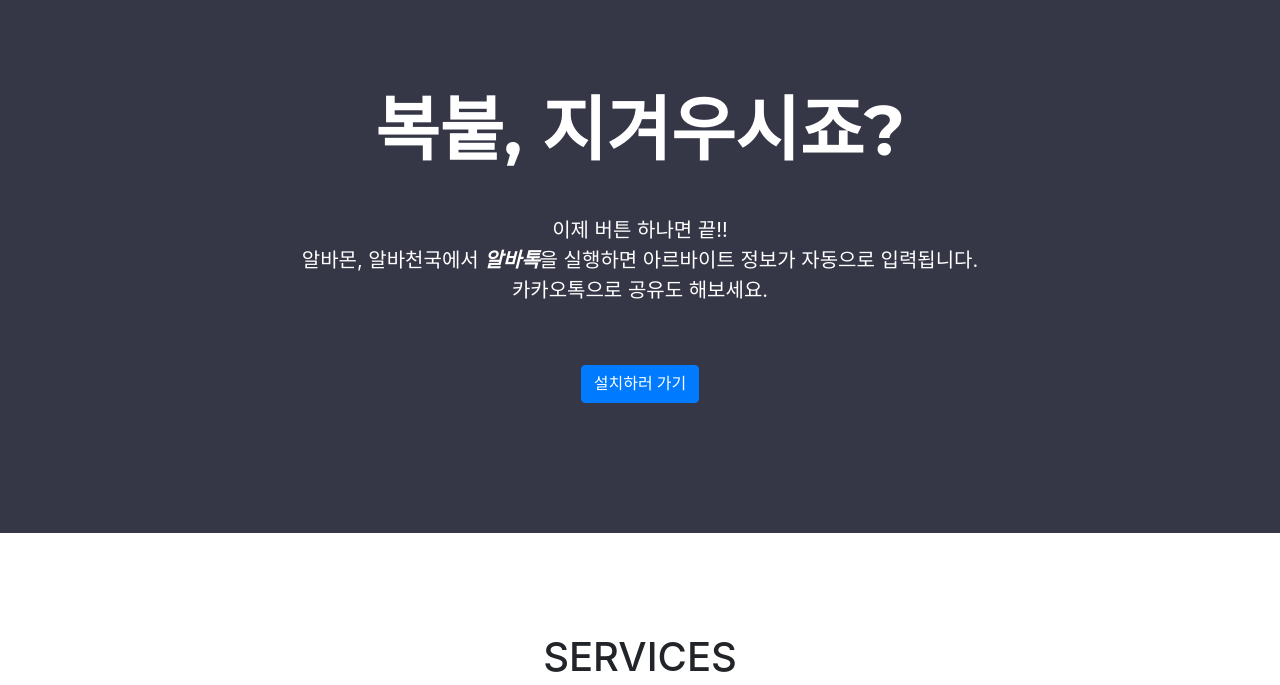
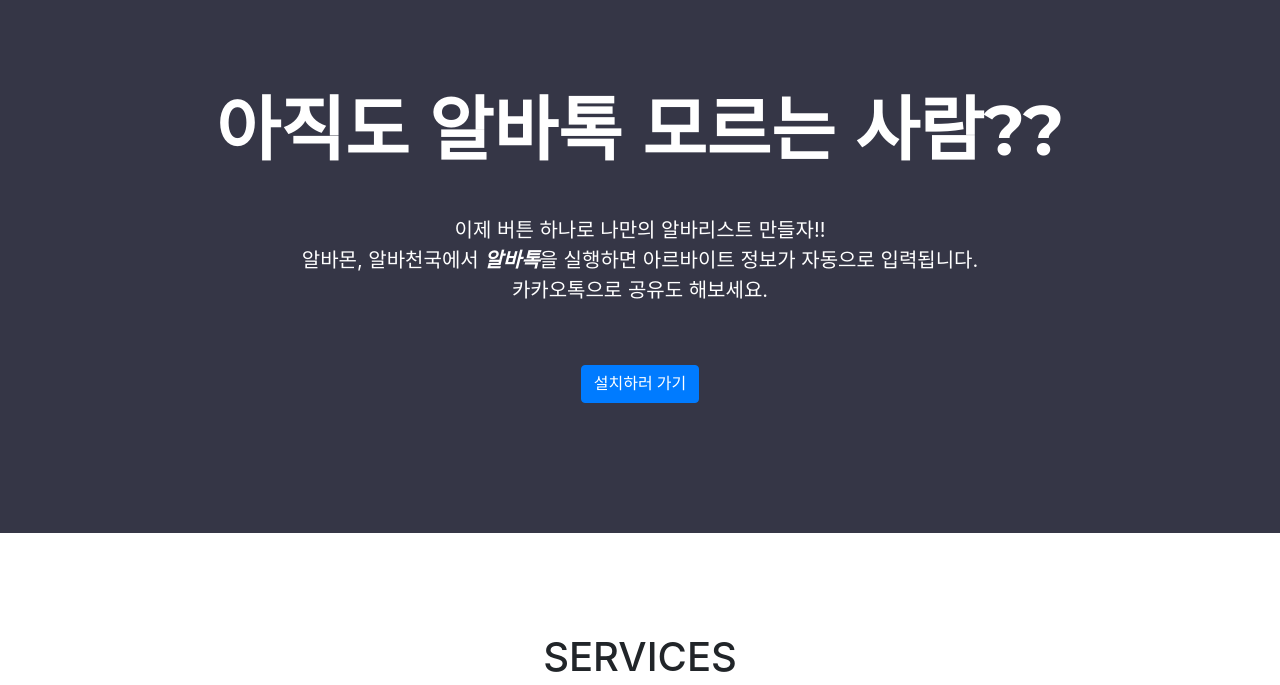
Before and after one commit to albatalk/albatalk.github.io, a website with bundled scripts: page index.html in a window 1280 px wide. Shown: the part 115-800 px from the top of the page. Built offline with nearby package versions, Linux system fonts and the light colour scheme; a web font is replaced by a local one.

Commit message:
msg change

```diff
--- a/index.html
+++ b/index.html
@@ -75,9 +75,9 @@
     <header class="masthead">
       <div class="masthead-container">
         <div class="intro-text">
-          <div class="intro-heading text-uppercase introduce">복붙, 지겨우시죠?</div>
+          <div class="intro-heading text-uppercase introduce">아직도 알바톡 모르는 사람??</div>
           <div class="introduce-detail">
-            이제 버튼 하나면 끝!!<br>
+            이제 버튼 하나로 나만의 알바리스트 만들자!!<br>
             알바몬, 알바천국에서 <b><i>알바톡</i></b>을 실행하면 아르바이트 정보가 자동으로 입력됩니다.<br>카카오톡으로 공유도 해보세요.
           </div>
           <a class="btn btn-primary btn-xl text-uppercase js-scroll-trigger" href="https://chrome.google.com/webstore/detail/%EC%95%8C%EB%B0%94%ED%86%A1/mfbbbkcmgjogfeoapgheljkhobflkmde" target="_blank">설치하러 가기</a>
@@ -98,7 +98,7 @@
           <h1>“어떻게 하면 여러 사이트의 알바 정보를 한 눈에 볼 수 있을까?”</h1>
           알바톡은 좀 더 편리한 구직을 꾀하는 질문에서 시작했습니다.<br>
           알바몬, 알바천국에서 알바를 찾을 땐 알바톡을 이용해보세요!<br>
-          해당 알바의 제목, 근무 시간, 급여 등의 정보를 카카오톡 “나에게 보내기”로 전송합니다.<br>
+          해당 알바의 제목, 근무 시간, 급여 등의 정보를 카카오톡으로 공유합니다.<br>
           알바톡으로 나만의 알바 정보 리스트를 만들어보세요!<br>
           알바톡과 함께하면 여러 사이트를 옮겨 다니는 번거로움이 사라집니다.<br>
           알바톡은 크롬(Chrome) 브라우저의 확장 프로그램입니다.
```
